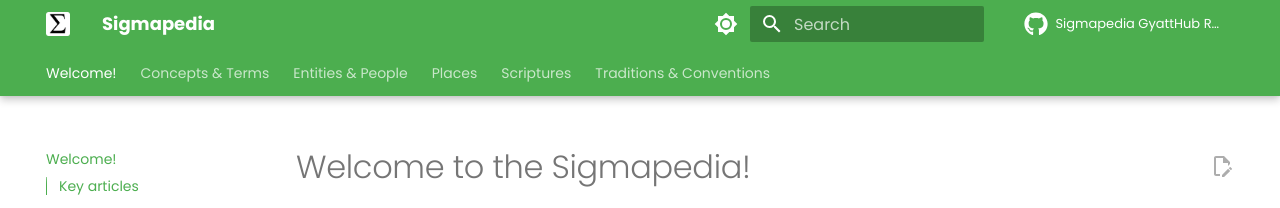
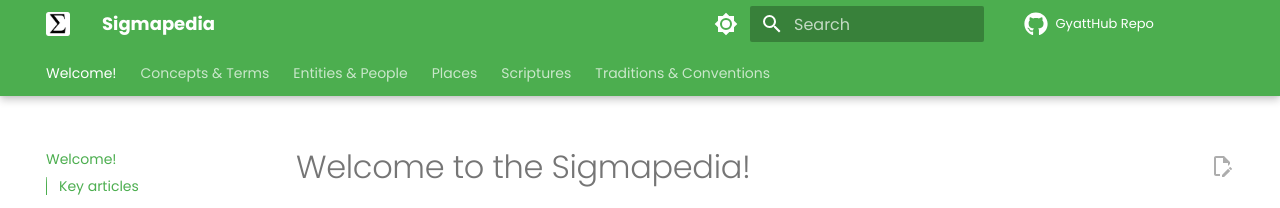
Before and after one commit to The-Church-of-Sigma/Sigmapedia, an MkDocs documentation site: the page built from docs/index.md, in a window 1280 px wide. Shown: the top 208 px of the page. Built offline with MkDocs 1.6.1 and Material for MkDocs 9.7.7, drawn with Linux system fonts in a browser that asks for light colours; some web fonts are replaced; comment, search, counter and statistics services are not loaded.

Commit message:
Quickfix the Gyatt
The repo-name has been shortened to prevent the repo label from being cut off with a '...'.

```diff
--- a/mkdocs.yml
+++ b/mkdocs.yml
@@ -1,7 +1,7 @@
 site_name: Sigmapedia
 site_url: https://sigmism.surge.sh/sigmapedia
 repo_url: https://github.com/The-Church-of-Sigma/Sigmapedia/
-repo_name: Sigmapedia GyattHub Repo
+repo_name: GyattHub Repo
 edit_uri: edit/main/docs/
 nav:
   - Welcome!: index.md
```
